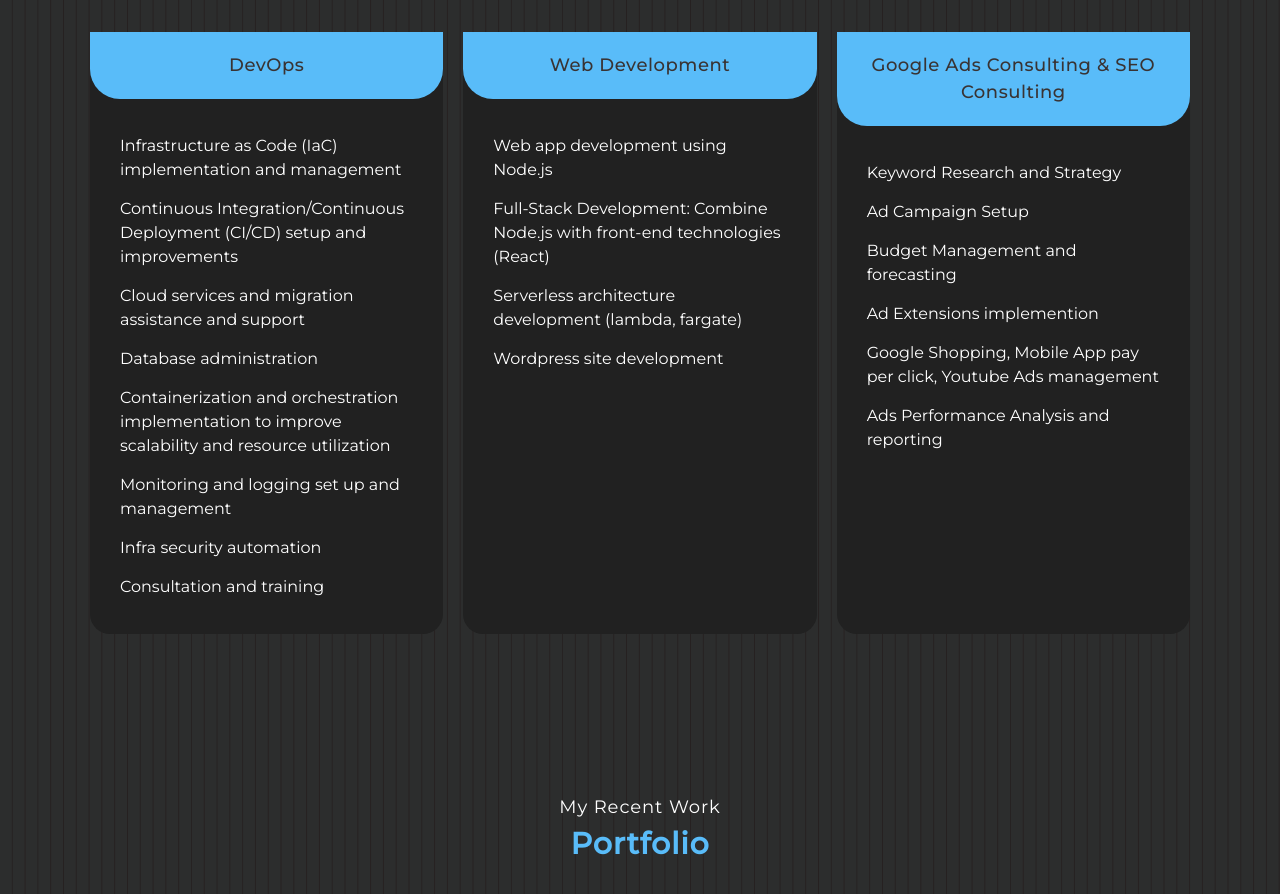
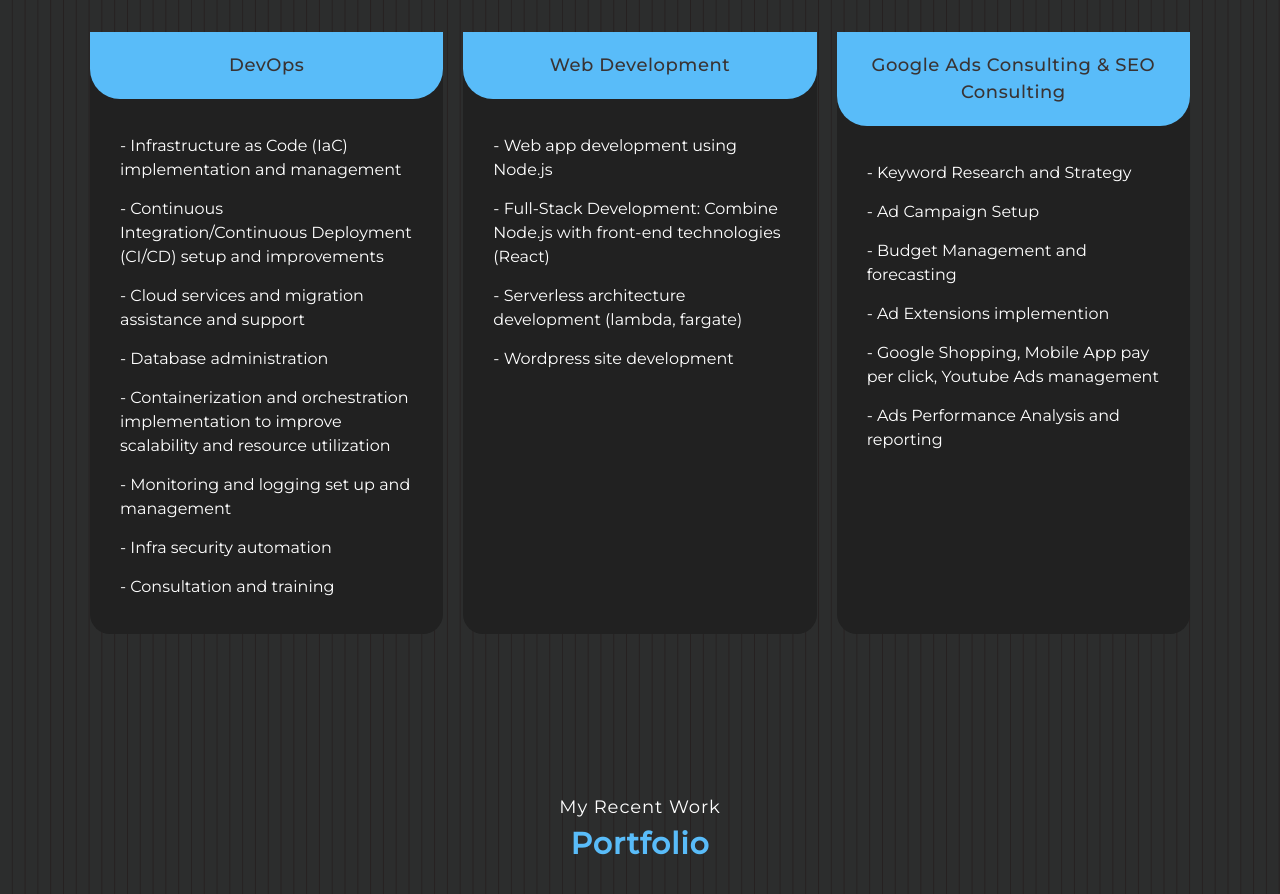
Before and after one commit to clarizalooktech/clarizalook, a React (Create React App) app: page / in a window 1280 px wide. Shown: the part 2680-3574 px from the top of the page. Built offline with nearby package versions, Linux system fonts and the light colour scheme.

Commit message:
Updating services section part 3

```diff
--- a/src/components/Services.js
+++ b/src/components/Services.js
@@ -6,34 +6,34 @@ const Services = () => {
         {
             heading: 'DevOps',
             details: [
-                'Infrastructure as Code (IaC) implementation and management',
-                'Continuous Integration/Continuous Deployment (CI/CD) setup and improvements',
-                'Cloud services and migration assistance and support',
-                'Database administration',
-                'Containerization and orchestration implementation to improve scalability and resource utilization',
-                'Monitoring and logging set up and management',
-                'Infra security automation',
-                'Consultation and training'
+                '- Infrastructure as Code (IaC) implementation and management',
+                '- Continuous Integration/Continuous Deployment (CI/CD) setup and improvements',
+                '- Cloud services and migration assistance and support',
+                '- Database administration',
+                '- Containerization and orchestration implementation to improve scalability and resource utilization',
+                '- Monitoring and logging set up and management',
+                '- Infra security automation',
+                '- Consultation and training'
             ]
         },
         {
             heading: 'Web Development',
             details: [
-                'Web app development using Node.js',
-                'Full-Stack Development: Combine Node.js with front-end technologies (React)',
-                'Serverless architecture development (lambda, fargate)',
-                'Wordpress site development',
+                '- Web app development using Node.js',
+                '- Full-Stack Development: Combine Node.js with front-end technologies (React)',
+                '- Serverless architecture development (lambda, fargate)',
+                '- Wordpress site development',
             ]
         },
         {
             heading: 'Google Ads Consulting & SEO Consulting',
             details: [
-                'Keyword Research and Strategy',
-                'Ad Campaign Setup',
-                'Budget Management and forecasting',
-                'Ad Extensions implemention',
-                'Google Shopping, Mobile App pay per click, Youtube Ads management',
-                'Ads Performance Analysis and reporting'
+                '- Keyword Research and Strategy',
+                '- Ad Campaign Setup',
+                '- Budget Management and forecasting',
+                '- Ad Extensions implemention',
+                '- Google Shopping, Mobile App pay per click, Youtube Ads management',
+                '- Ads Performance Analysis and reporting'
             ]
         }
     ];
```
